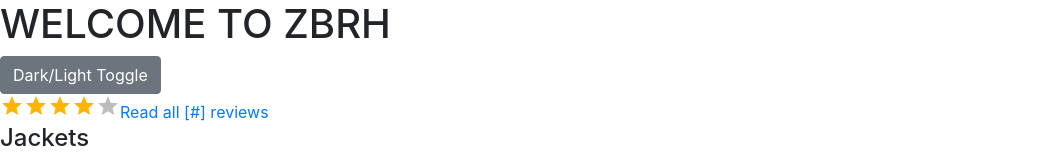
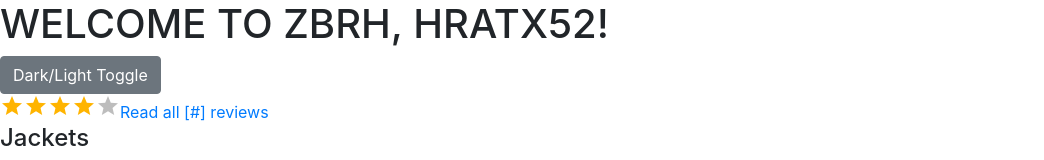
Before and after one commit to k12kekeal/ZBRH, a React (Create React App) app in the folder ZBRH/react-client/: page / in a window 1280 px wide. Shown: the top 160 px of the page, without its empty margins (0-1044 px from the left). Built offline with nearby package versions, Linux system fonts and the light colour scheme; no server answers.

Commit message:
changes to comments

```diff
--- a/ZBRH/react-client/src/App.jsx
+++ b/ZBRH/react-client/src/App.jsx
@@ -62,7 +62,7 @@ class App extends React.Component {
     return (
       <>
         <h1>
-          WELCOME TO ZBRH  {name}
+          WELCOME TO ZBRH, HRATX52!  {name}
         </h1>
         <button type="button" className="btn btn-secondary" onClick={this.toggleDarkLight}>
           Dark/Light Toggle
--- a/ZBRH/react-client/src/components/ProductComparison/ProductComparison.jsx
+++ b/ZBRH/react-client/src/components/ProductComparison/ProductComparison.jsx
@@ -25,7 +25,7 @@ class ProductComparison extends React.Component {
       currentProduct: props.currentProduct,
       relatedProductIds: [],
       relatedProductData: [],
-      outFit: [],
+      outfit: [],
       isLoading: true,
     };
 
@@ -168,7 +168,7 @@ class ProductComparison extends React.Component {
           }
 
           <br></br>
-          {/*   <OutfitList />    */}
+          {<OutfitList outfitData={this.state.outfit}/>}
         </div>
       );
     }
```
Also changed, not shown: ZBRH/react-client/src/components/ProductComparison/OutfitList.jsx (+11 -2 lines).
